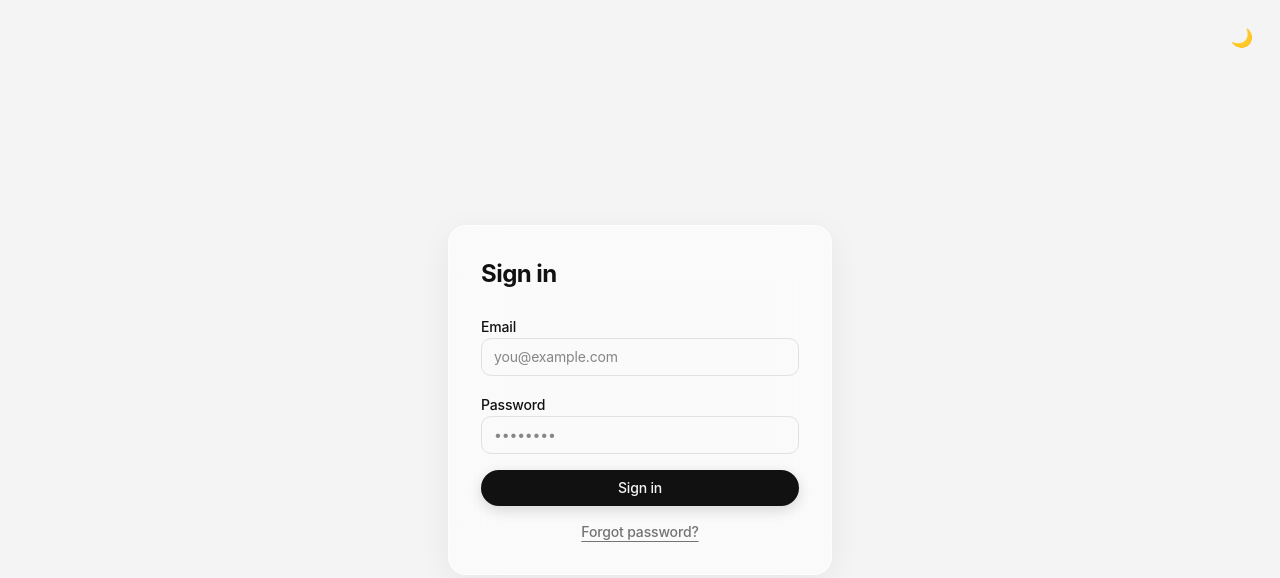
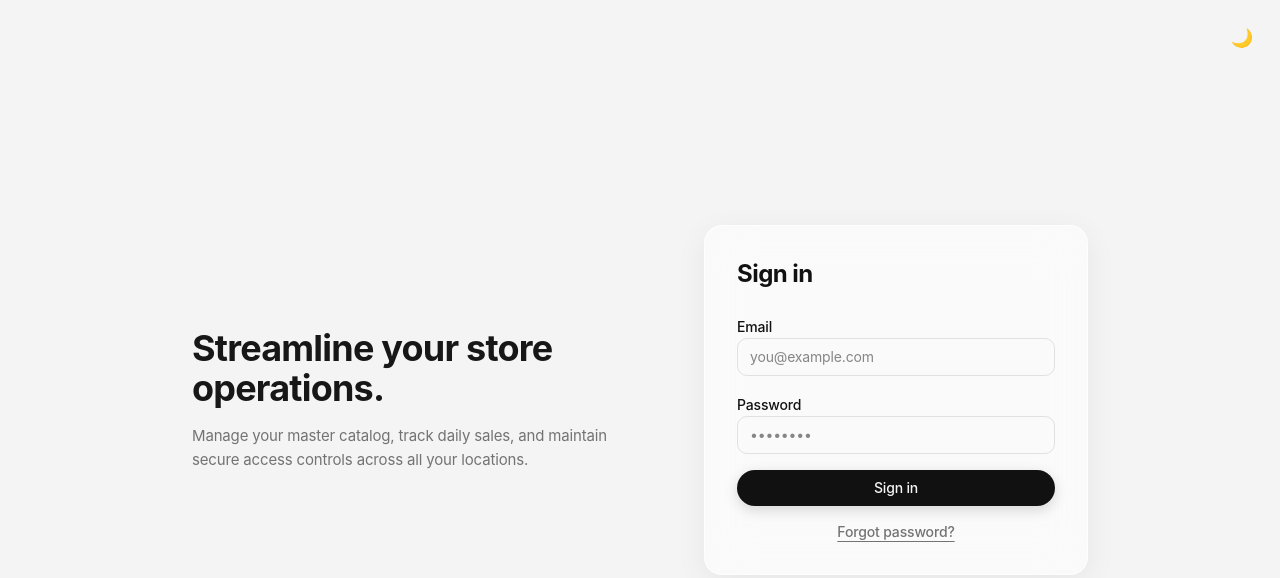
Before and after one commit to rgorgonia/ims-perfume, a Next.js app: page /login in a window 1280 px wide. Shown: the top 578 px of the page. Built offline with nearby package versions, Linux system fonts and the light colour scheme; no server answers; the database is empty.

Commit message:
feat(login): marketing headline + subtext on sign-in page

```diff
--- a/src/app/login/page.tsx
+++ b/src/app/login/page.tsx
@@ -39,9 +39,20 @@ export default function Login() {
       <div className="absolute right-5 top-5">
         <ThemeToggle />
       </div>
-      <main className="soft w-full max-w-sm space-y-6 rounded-[18px] p-8">
-        <h1 className="text-2xl font-bold">Sign in</h1>
-        <form className="space-y-4" onSubmit={handleSignIn}>
+      <div className="flex w-full max-w-4xl flex-col items-center gap-10 lg:flex-row lg:gap-16">
+        {/* Marketing panel */}
+        <div className="order-2 max-w-md text-center lg:order-1 lg:flex-1 lg:text-left">
+          <h1 className="text-3xl font-bold tracking-tight text-neutral-900 dark:text-white sm:text-4xl">
+            Streamline your store operations.
+          </h1>
+          <p className="mt-4 text-[15px] leading-relaxed text-neutral-500 dark:text-slate-400">
+            Manage your master catalog, track daily sales, and maintain secure
+            access controls across all your locations.
+          </p>
+        </div>
+        <main className="soft order-1 w-full max-w-sm space-y-6 rounded-[18px] p-8 lg:order-2">
+          <h2 className="text-2xl font-bold">Sign in</h2>
+          <form className="space-y-4" onSubmit={handleSignIn}>
           <div className="space-y-1">
             <label htmlFor="email" className="text-sm font-medium">
               Email
@@ -89,7 +100,8 @@ export default function Login() {
             </Link>
           </p>
         </form>
-      </main>
+        </main>
+      </div>
     </div>
   );
 }
```
